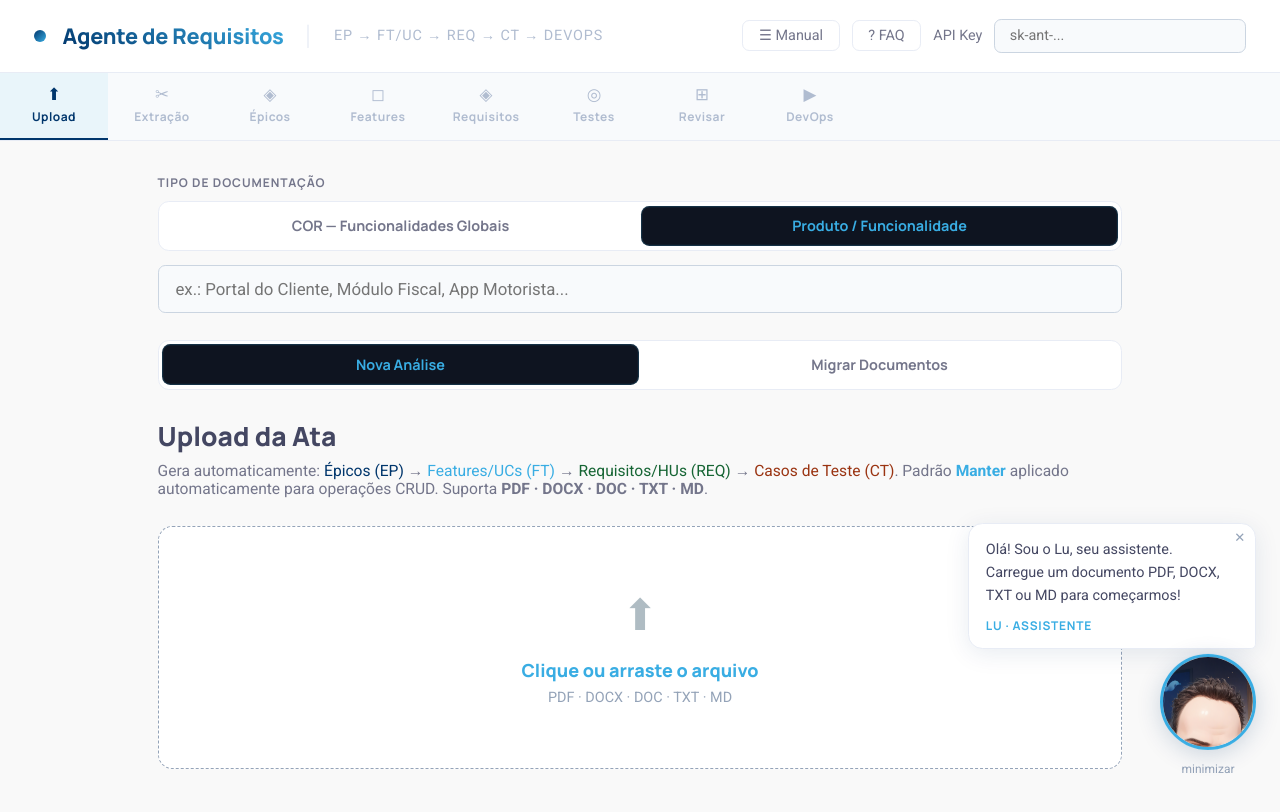
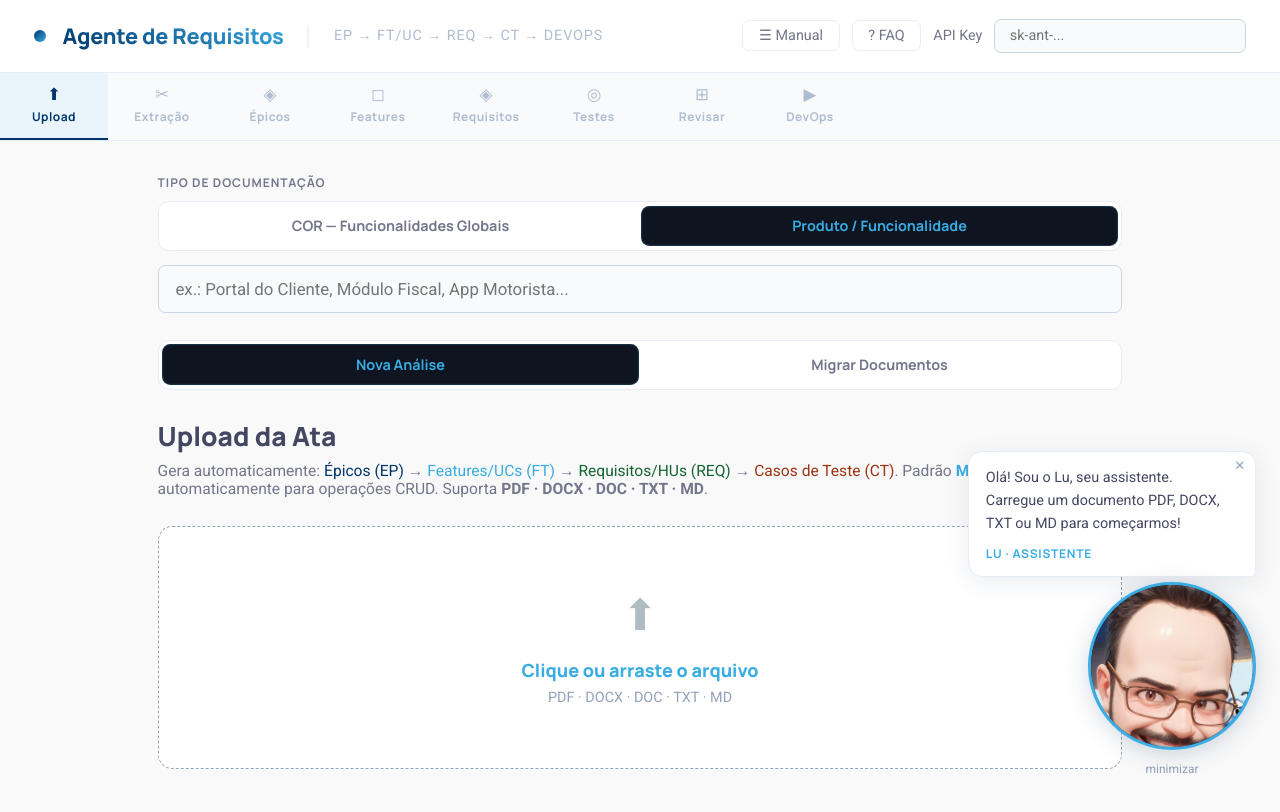
Before and after one commit to rcotrin/agente-req-app, a React (Vite) app: page / in a window 1280 px wide. Shown: the top 812 px of the page. Built offline with nearby package versions, Linux system fonts and the light colour scheme.

Commit message:
fix(luai): add luEyeBlink keyframe — animate eye overlay, not container

```diff
--- a/src/AgenteRequisitos.jsx
+++ b/src/AgenteRequisitos.jsx
@@ -4408,14 +4408,24 @@ function LuAI({ phase }) {
           onClick={() => setBubble(b => !b)}
           title={bubble ? "Fechar dica" : "Ver dica"}
           style={{
-            width: 80, height: 80, borderRadius: "50%",
+            width: 140, height: 140, borderRadius: "50%",
             overflow: "hidden", cursor: "pointer",
             border: "3px solid #39ADE3",
+            background: "#14243a",
             boxShadow: "0 4px 20px #00366C30",
+            position: "relative",
             animation: waving ? "luWave .6s ease 2" : "luFloat 3s ease-in-out infinite",
             transition: "transform .2s",
           }}>
-          <img src="/luai.jpg" alt="Lu — Assistente" style={{ width: "100%", height: "100%", objectFit: "cover", objectPosition: "center top" }} />
+          <img src="/luai.jpg" alt="Lu — Assistente" style={{ width: "100%", height: "100%", objectFit: "cover", objectPosition: "50% 28%" }} />
+          {/* Overlay de piscar — cobre apenas a região dos olhos */}
+          <div style={{
+            position: "absolute", left: "20%", right: "20%",
+            top: "40%", height: "10%",
+            background: "#c8a882", borderRadius: 6,
+            opacity: 0,
+            animation: "luEyeBlink 5s ease-in-out infinite",
+          }} />
         </div>
         <button
           onClick={() => setVisible(false)}
@@ -4428,6 +4438,7 @@ function LuAI({ phase }) {
         @keyframes luFloat { 0%,100%{transform:translateY(0)} 50%{transform:translateY(-6px)} }
         @keyframes luWave  { 0%,100%{transform:rotate(0deg)} 25%{transform:rotate(-8deg)} 75%{transform:rotate(8deg)} }
         @keyframes luSlide { from{opacity:0;transform:translateY(8px)} to{opacity:1;transform:none} }
+        @keyframes luEyeBlink { 0%,44%,46%,100%{opacity:0} 45%{opacity:1} }
       `}</style>
     </div>
   );
```
